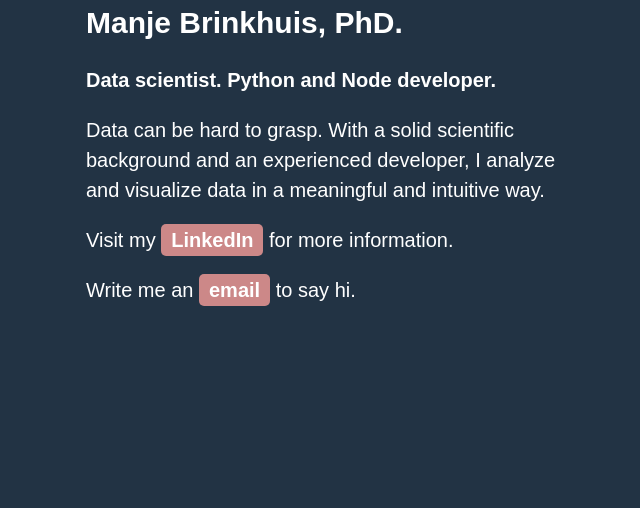
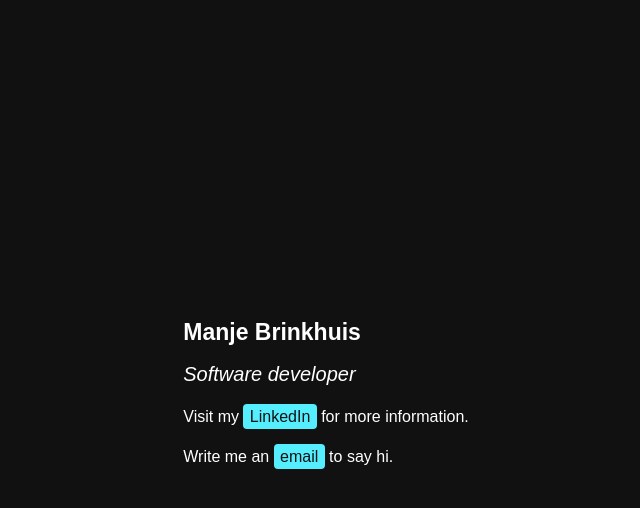
Before and after one commit to manjebrinkhuis/manjebrinkhuis.github.io, a plain HTML site: page index.html in a window 1280 px wide. Shown: the whole page, without its empty margins (314-954 px from the left). Drawn offline with Linux system fonts and the light colour scheme.

Commit message:
design changes

```diff
--- a/index.html
+++ b/index.html
@@ -11,10 +11,12 @@
 
             html, body {
                 margin: 0;
+                width: 100%;
+                height: 100%;
             }
 
             body {
-                background: #234;
+                background: #111;
                 display: flex;
                 flex-direction: column;
                 justify-content: center;
@@ -22,31 +24,32 @@
                 color: #fff;
             }
 
-            header {
-            }
-
-            main {
-            }
-
             h1 {
                 margin: 0;
-                margin-bottom: 1rem;
-                font-size: 1.5em;
+                margin-bottom: .5rem;
+                font-size: 1.15em;
+                font-weight: 600;
             }
 
             h2 {
                 margin: 0;
-                margin-bottom: 1em;
+                margin-bottom: .5rem;
                 font-size: 1em;
+                font-weight: 500;
+                font-style: italic;
+            }
+
+            p {
+                font-size: .8em;
             }
 
             a {
+                font-size: 1em;
                 text-decoration: none;
-                padding: .25em .5em;
-                background: #c88;
-                color: #fff;
+                padding: .25em .4em;
+                background: #5ef;
+                color: #111;
                 border-radius: .25em;
-                font-weight: bold;
             }
 
             @media only screen and (min-width : 600px ) {
@@ -71,15 +74,10 @@
     <body>
         <div id="main-container">
         <header>
-            <h1>Manje Brinkhuis, PhD.</h1>
-            <h2>Data scientist. Python and Node developer.</h2>
+            <h1>Manje Brinkhuis</h1>
+            <h2>Software developer</h2>
         </header>
         <main>
-            <div id="info">
-                <p>
-                Data can be hard to grasp. With a solid scientific background and an experienced developer, I analyze and visualize data in a meaningful and intuitive way.
-                </p>
-            </div>
             <div id="contact">
                 <p>
                     Visit my <a href="https://www.linkedin.com/in/manjebrinkhuis">LinkedIn</a> for more information.
```
